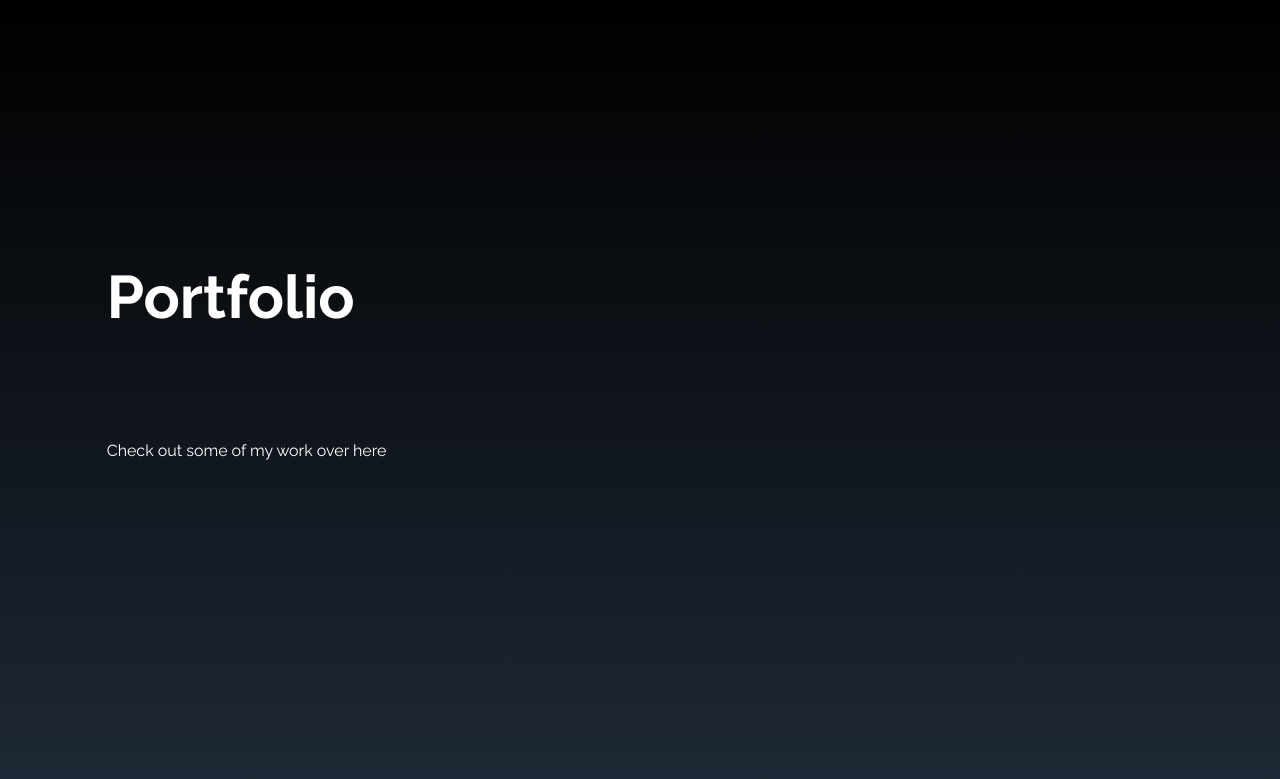
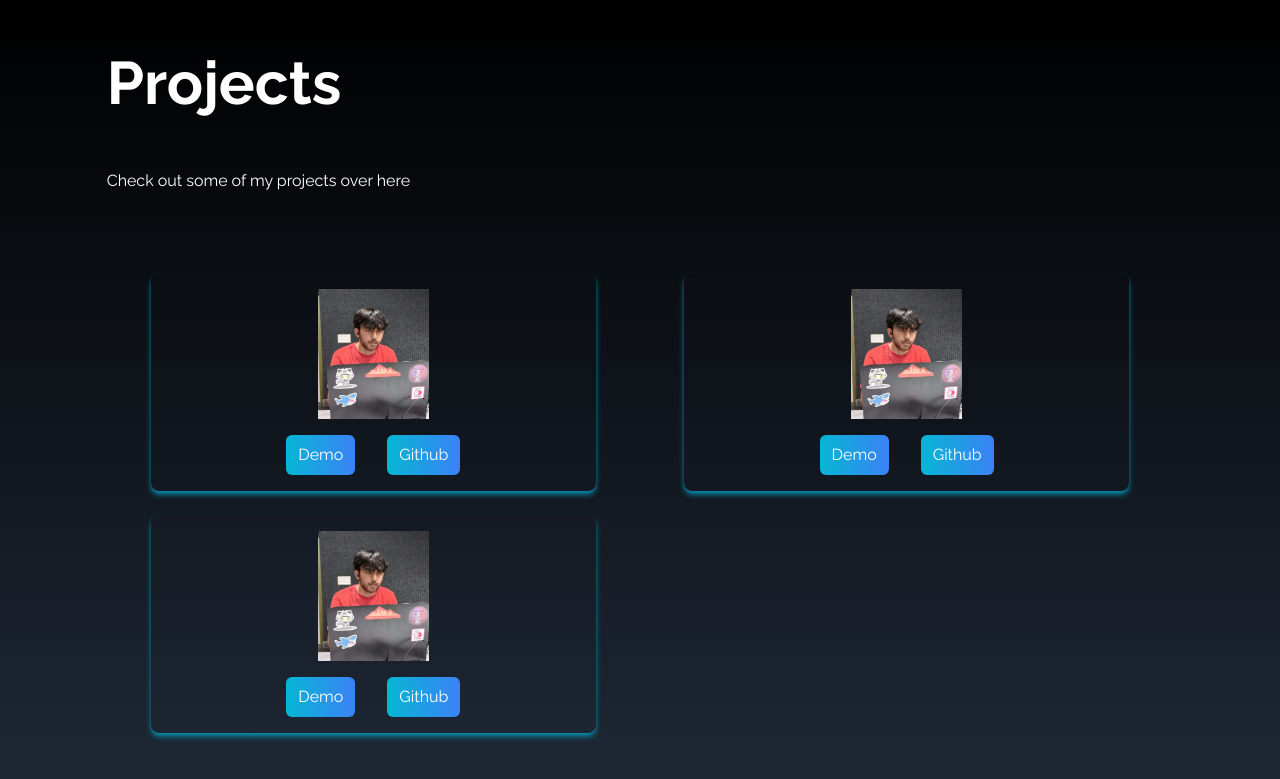
Before and after one commit to rakshitgondwal/portfolio-website, a React (Create React App) app: page / in a window 1280 px wide. Shown: the part 1667-2446 px from the top of the page. Built offline with nearby package versions, Linux system fonts and the light colour scheme.

Commit message:
Portfolio done

```diff
--- a/package.json
+++ b/package.json
@@ -6,9 +6,10 @@
     "@testing-library/jest-dom": "^5.16.5",
     "@testing-library/react": "^13.4.0",
     "@testing-library/user-event": "^13.5.0",
+    "classnames": "^2.3.2",
     "react": "^18.2.0",
     "react-dom": "^18.2.0",
-    "react-icons": "^4.4.0",
+    "react-icons": "^4.6.0",
     "react-scripts": "5.0.1",
     "web-vitals": "^2.1.4"
   },
--- a/src/components/navbar/components/Signature.js
+++ b/src/components/navbar/components/Signature.js
@@ -3,7 +3,7 @@ import React from "react";
 const Signature = () => {
     return (
         <div>
-            <a className="flex items-center">
+            <a href="/" className="flex items-center">
                 <span className=" ml-2 pt-3 md:pt-0 text-5xl md:text-4xl whitespace-nowrap dark:text-white font-signature">Rakshit</span>
             </a>
         </div>
--- a/src/components/portfolio/Portfolio.js
+++ b/src/components/portfolio/Portfolio.js
@@ -1,16 +1,26 @@
 import React from 'react'
+import Cards from './components/Cards'
 
 const Portfolio = () => {
     return (
+        <div>
             <div name='about' className='flex flex-wrap items-center justify-center bg-gradient-to-b from-black to-gray-800 text-white h-screen'>
                 <div className='w-10/12 '>
                     <div>
-                    <p className='text-6xl font-bold pb-14 text-center md:text-left'>Portfolio</p>
+                        <p className='text-6xl font-bold  text-center md:text-left'>Projects</p>
                     </div>
                     <div>
-                    <p className='pt-14 mb-20'>
-                       Check out some of my work over here
+                        <p className='pt-14 mb-20 md:text-left text-center'>
+                            Check out some of my projects over here
                         </p>
+                    </div>
+                    <div>
+                        <div className='grid grid-cold-1 md:grid-cols-2 place-items-center'>
+                            <Cards />
+                            <Cards />
+                            <Cards />
+                        </div>
+                    </div>
                 </div>
             </div>
         </div>
--- /dev/null
+++ b/src/components/portfolio/components/Cards.js
@@ -0,0 +1,24 @@
+import React from 'react'
+
+const Cards = () => {
+    return (
+        <div className='flex flex-col items-center justify-center w-10/12  shadow-md shadow-cyan-600 rounded-lg mb-6 hover:scale-105 duration-200'>
+            <img src="/profile.jpg" alt='projectImg' className='w-1/4 mt-4' />
+            <div className='flex flex-wrap items-center space-x-8 justify-center'>
+
+                <button className='group text-white w-fit px-3 py-2 my-4 flex justify-center items-center rounded-md bg-gradient-to-r
+             from-cyan-500 to-blue-500 hover:hue-rotate-180 duration-500 cursor-pointer '>
+                    Demo
+                </button>
+
+                <button className='group text-white w-fit px-3 py-2 my-4 flex justify-center items-center rounded-md bg-gradient-to-r
+             from-cyan-500 to-blue-500 hover:hue-rotate-180 duration-500 cursor-pointer '>
+                    Github
+                </button>
+            </div>
+
+        </div>
+    )
+}
+
+export default Cards
--- /dev/null
+++ b/src/data/Projects.js
@@ -0,0 +1,17 @@
+export default [
+    {
+      title: "Affixity",
+      demo: '#',
+      github: "https://github.com/rakshitgondwal/Affixity",
+    },
+    {
+      title: "Jeevika",
+      demo: "https://nameless-peak-56001.herokuapp.com/",
+      github: "https://github.com/rakshitgondwal/Jeevika",
+    },
+    {
+      title: "Portfolio website",
+      demo: "#",
+      image: "https://github.com/rakshitgondwal/portfolio-website",
+    }
+  ];
```
Also changed, not shown: public/profile.jpg (added), 1 other file (tests, documents, lock files or other folders). Lines whose indentation alone changed are shown as unchanged.
